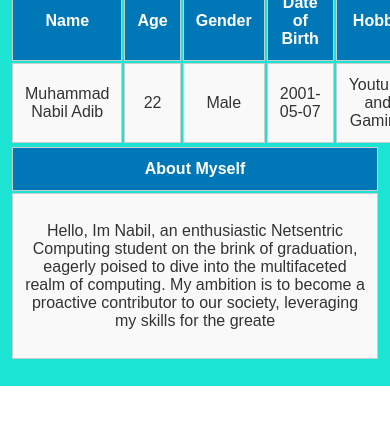
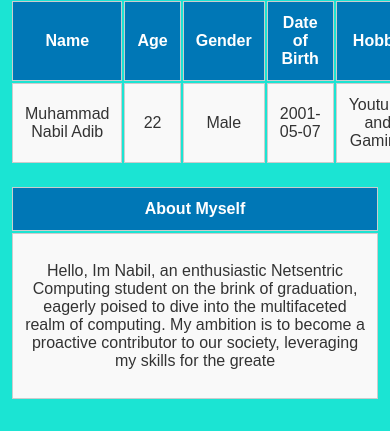
Before and after one commit to NebNeb-97/nabil-itt632-lab1, a PHP site: page / in a window 390 px wide; the page is wider, and only the part inside the window is pictured. Shown: the part 458-889 px from the top of that part. Before the commit the page ends 844 px from the top of that part, so only its background shows below. Run offline with PHP 8.4, Linux system fonts and the light colour scheme; data comes from the database, SQL or seed files in the repository.

Commit message:
profile page

```diff
--- a/index.php
+++ b/index.php
@@ -78,15 +78,19 @@
 
     /* Media Query for Mobile Phones */
     @media (max-width: 576px) {
+        body{
+            text-align: center;
+        }
         h1 {
             font-size: 20px;
         }
         table {
+            display: block;
             width: 100%;
-            margin: 0 auto;
+            margin: 20px auto;
         }
         .image-table {
-            margin: 10px auto;
+            margin: auto;
         }
     }
 </style>
```
